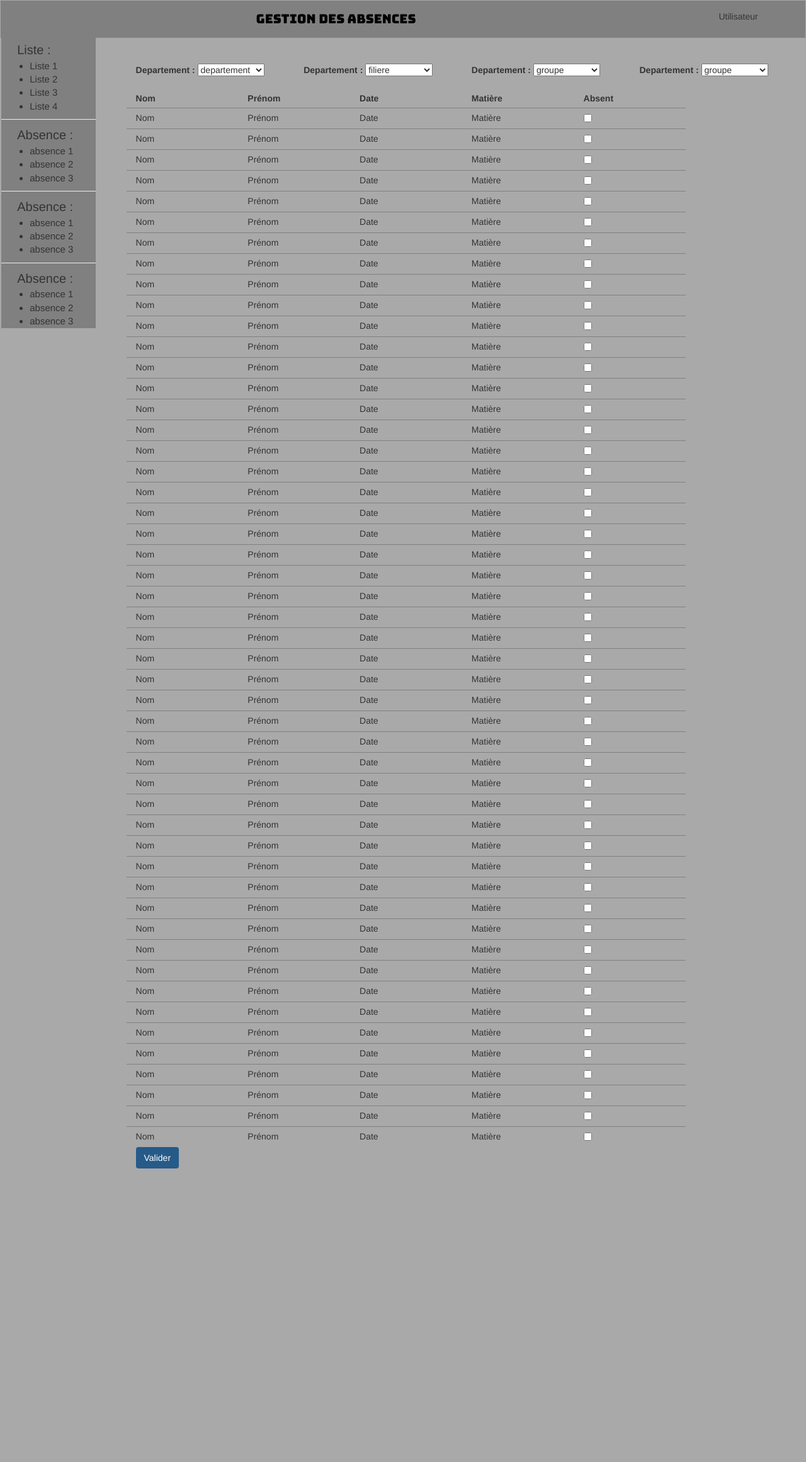
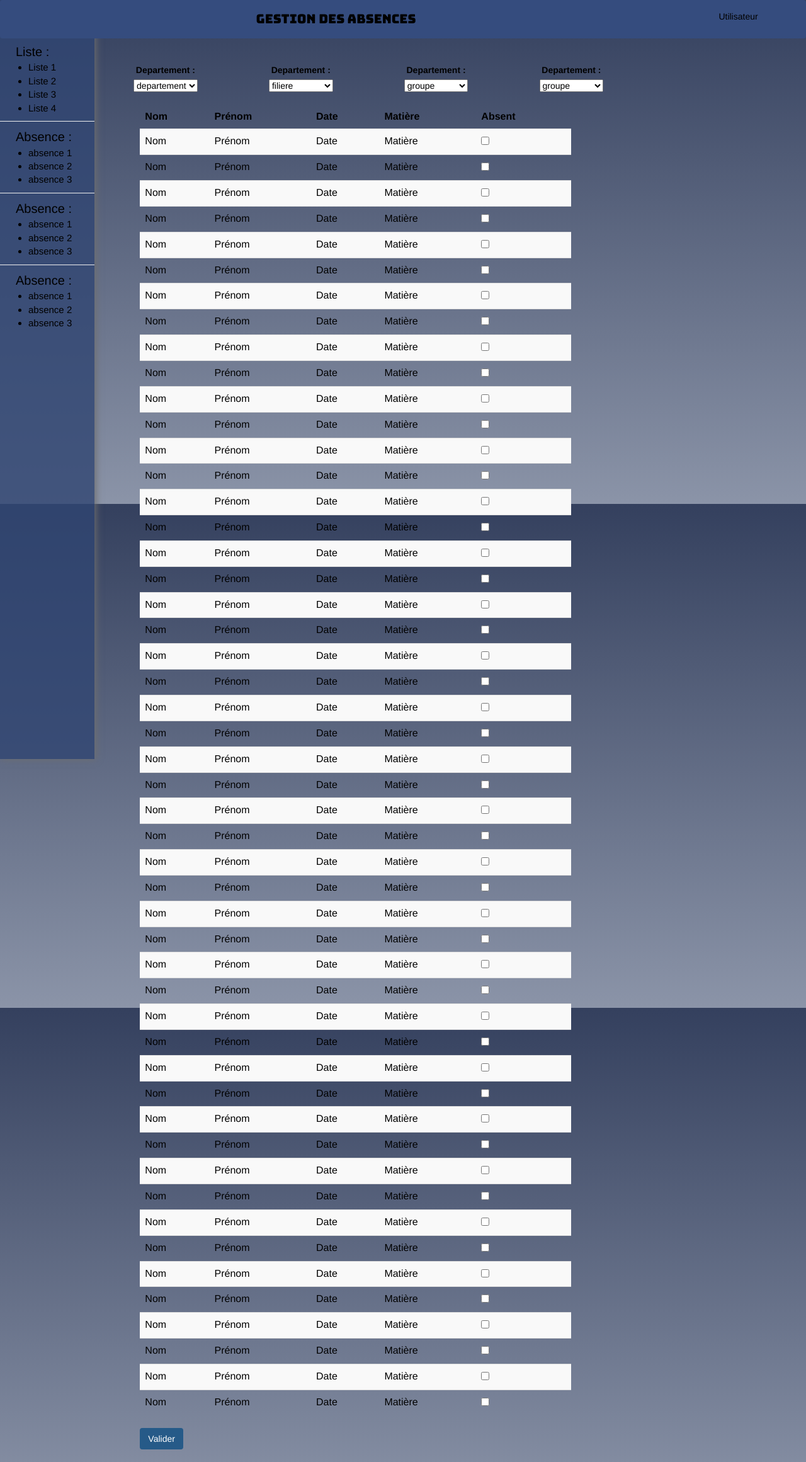
Before and after one commit to gromnur/LPMMS-GestionAbsenceRous, a PHP site: page /public_html in a window 1280 px wide. Shown: the whole page at 63% size. Before the commit the page ends 1855 px from the top, so only its background shows below. Run offline with PHP 8.4, Linux system fonts and the light colour scheme.

Commit message:
modif vue

```diff
--- a/www/public_html/css/cssIHM.css
+++ b/www/public_html/css/cssIHM.css
@@ -3,14 +3,23 @@
 
 
 body{
-    background-color: darkgrey !important;
+    background: linear-gradient(#34405e,#8b94a8) !important;
+    color:black !important;
+    background-attachment: fixed !important;
+}
+
+nav{
+    background-color:#354c7e;
+    z-index: 100;
 }
 .titreNav{
     padding-top: 15px;
     padding-bottom: 15px;
-    background-color: grey;
+    /*background-color: grey;*/
     text-align: center;
 }
+
+
 
 .titre{
     color: black;
@@ -19,15 +28,18 @@ body{
 }
 .blockmenu{
     margin-top: -2%;
-    margin-left: -1%;
+    margin-left: -15px;
 }
 .menu {
-    padding-top:10px;
+    padding-top:8%;
     list-style:none;
     width: 150px;
-    background-color: grey;
+    background-color: #304572cc;
     padding-left:25px;
-    height: 100%;
+    height: 155%;
+    position: fixed;
+    margin-top:-7%;
+    box-shadow: 2px 0px 11px #6e6e6e;
 }
 
 .liste {
@@ -53,8 +65,13 @@ HR{
     text-align:right;
 }
 
+.blockCombox{
+    width:80%;
+    margin-left: 15%;
+    text-align:center;
+}
 select{
-    width:45%;
+    width:55%;
 }
 .selection{
     margin: 20px 0px;
@@ -69,4 +86,28 @@ select{
 .btnmenu{
     font-size:20px;
     cursor:pointer;
+    z-index: 5;
+    transition: all 0.6s;
 }
+
+.btnmenu:hover{
+    font-size:20px;
+    cursor:pointer;
+    z-index: 5;
+    transform: rotate(360deg);
+}
+
+
+.blockTable{
+    width:66%;
+    margin-left: 20%;
+    font-size:16px;
+}
+
+.nomCol{
+    font-weight: bold;
+}
+
+/*.table-striped > tbody > tr:nth-of-type(2n+1){
+    background-color: red !important;  pour changer la couleur une fois sur 2
+}*/
--- a/www/public_html/index_1.php
+++ b/www/public_html/index_1.php
@@ -1,7 +1,8 @@
 <div class="col-md-10 ">
+    <div class="blockCombox">
         <div class="row selection">
             <div class="col-xs-3">
-                            <label>Departement : </label>
+                <label>Departement : </label><br>
                 <select>
                     <option value="">departement</option>
                     <option value="">--Please choose an option--</option>
@@ -9,7 +10,7 @@
                 </select>
             </div>
             <div class="col-xs-3">
-                            <label>Departement : </label>
+                <label>Departement : </label><br>
                 <select>
                     <option value="">filiere</option>
                     <option value="">azertyuiop</option>
@@ -17,7 +18,7 @@
                 </select>
             </div>
             <div class="col-xs-3">
-                            <label>Departement : </label>
+                <label>Departement : </label><br>
                 <select>
                     <option value="">groupe</option>
                     <option value="">--Please choose an option--</option>
@@ -25,7 +26,7 @@
                 </select>
             </div>
             <div class="col-xs-3">
-                            <label>Departement : </label>
+                <label>Departement : </label><br>
                 <select>
                     <option value="">groupe</option>
                     <option value="">--Please choose an option--</option>
@@ -33,23 +34,33 @@
                 </select>
             </div>
         </div>
-                    <div class="row">
-                        <div class="col-xs-2"><label>Nom</label></div>
-                        <div class="col-xs-2"><label>Prénom</label></div>
-                        <div class="col-xs-2"><label>Date</label></div>
-                        <div class="col-xs-2"><label>Matière</label></div>
-                        <div class="col-xs-2"><label>Absent</label></div>
     </div>
+    <div class='blockTable'>
+
+        <table class='table table-striped'>
+            <thead>
+                <tr class='nomCol'>
+                    <td>Nom</td>
+                    <td>Prénom</td>
+                    <td>Date</td>
+                    <td>Matière</td>
+                    <td>Absent</td>
+                </tr>
+            </thead>
+            <tbody>
                 <?php
                 for ($i = 1; $i <= 50; $i++) {
                     ?>
-                        <div class='row '>
-                            <div class="col-xs-2 ligne">Nom</div>
-                            <div class="col-xs-2 ligne">Prénom</div>
-                            <div class="col-xs-2 ligne">Date</div>
-                            <div class="col-xs-2 ligne">Matière</div>
-                            <div class="col-xs-2 ligne"> <input type="checkbox" /></div>
-                        </div>
+                    <tr>
+                        <td>Nom</td>
+                        <td>Prénom</td>
+                        <td>Date</td>
+                        <td>Matière</td>
+                        <td> <input type="checkbox" /></td>
+                    </tr>
                 <?php } ?>
+            </tbody>
+        </table>
         <a href="#" class="btn valid">Valider</a>
     </div>
+</div>
```
Also changed, not shown: www/nbproject/project.xml (added, +9 -0 lines), 2 other files. Lines whose indentation alone changed are shown as unchanged.
